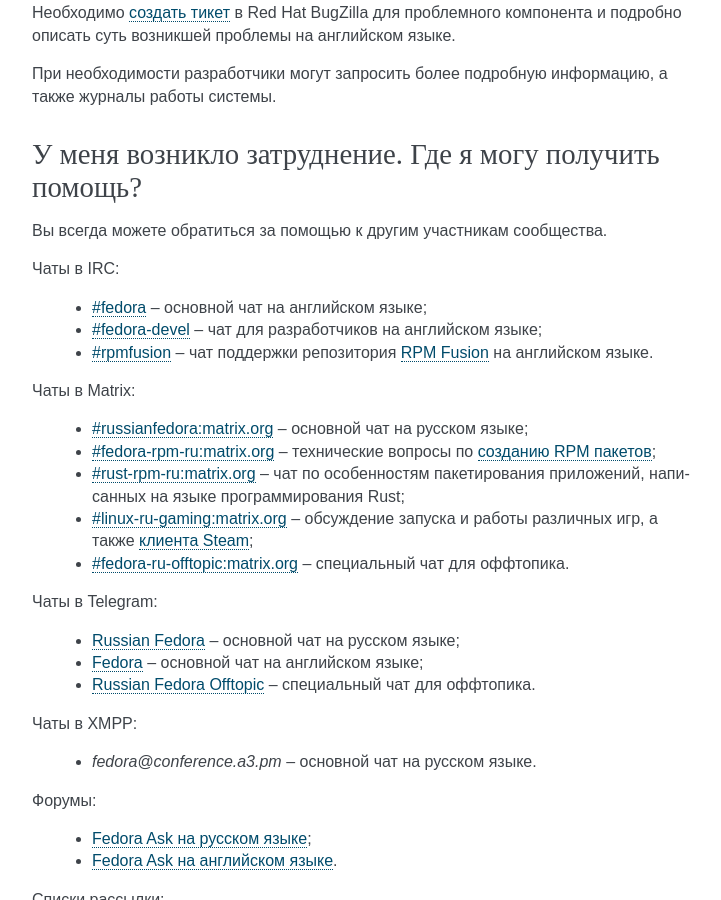
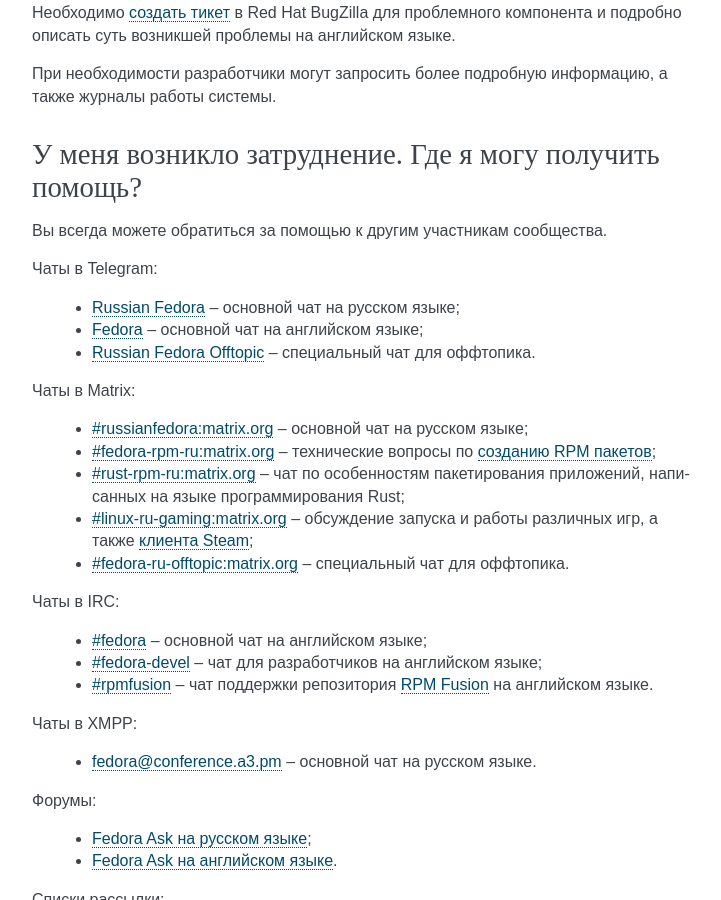
Before and after one commit to RussianFedora/FAQ, a Sphinx documentation site: the page built from source/generic-info.rst, in a window 1280 px wide and 900 px high, scrolled down 3682 px. Shown: the whole window, without its empty margins (388-1109 px from the left). Built offline with Sphinx 7.4.7, drawn with Linux system fonts in a browser that asks for light colours; comment, search, counter and statistics services are not loaded; part of the change alters nothing that is shown.

```diff
--- a/source/generic-info.rst
+++ b/source/generic-info.rst
@@ -221,11 +221,11 @@ RFRemix -- это ремикс оргинального дистрибутива
 
 Вы всегда можете обратиться за помощью к другим участникам сообщества.
 
-Чаты в IRC:
+Чаты в Telegram:
 
-  * `#fedora <https://webchat.freenode.net/?channels=#fedora>`__ -- основной чат на английском языке;
-  * `#fedora-devel <https://webchat.freenode.net/?channels=#fedora-devel>`__ -- чат для разработчиков на английском языке;
-  * `#rpmfusion <https://webchat.freenode.net/?channels=#rpmfusion>`__ -- чат поддержки репозитория :ref:`RPM Fusion <rpmfusion>` на английском языке.
+  * `Russian Fedora <https://t.me/russianfedora>`__ -- основной чат на русском языке;
+  * `Fedora <https://t.me/fedora>`__ -- основной чат на английском языке;
+  * `Russian Fedora Offtopic <https://t.me/russianfedora_offtopic>`__ -- специальный чат для оффтопика.
 
 Чаты в Matrix:
 
@@ -235,15 +235,15 @@ RFRemix -- это ремикс оргинального дистрибутива
   * `#linux-ru-gaming:matrix.org <https://matrix.to/#/#linux-ru-gaming:matrix.org>`__ -- обсуждение запуска и работы различных игр, а также :ref:`клиента Steam <steam>`;
   * `#fedora-ru-offtopic:matrix.org <https://matrix.to/#/#fedora-ru-offtopic:matrix.org>`__ -- специальный чат для оффтопика.
 
-Чаты в Telegram:
+Чаты в IRC:
 
-  * `Russian Fedora <https://t.me/russianfedora>`__ -- основной чат на русском языке;
-  * `Fedora <https://t.me/fedora>`__ -- основной чат на английском языке;
-  * `Russian Fedora Offtopic <https://t.me/russianfedora_offtopic>`__ -- специальный чат для оффтопика.
+  * `#fedora <https://webchat.freenode.net/?channels=#fedora>`__ -- основной чат на английском языке;
+  * `#fedora-devel <https://webchat.freenode.net/?channels=#fedora-devel>`__ -- чат для разработчиков на английском языке;
+  * `#rpmfusion <https://webchat.freenode.net/?channels=#rpmfusion>`__ -- чат поддержки репозитория :ref:`RPM Fusion <rpmfusion>` на английском языке.
 
 Чаты в XMPP:
 
-  * `fedora@conference.a3.pm` – основной чат на русском языке.
+  * `fedora@conference.a3.pm <xmpp:fedora@conference.a3.pm?join>`__ -- основной чат на русском языке.
 
 Форумы:
 
```
